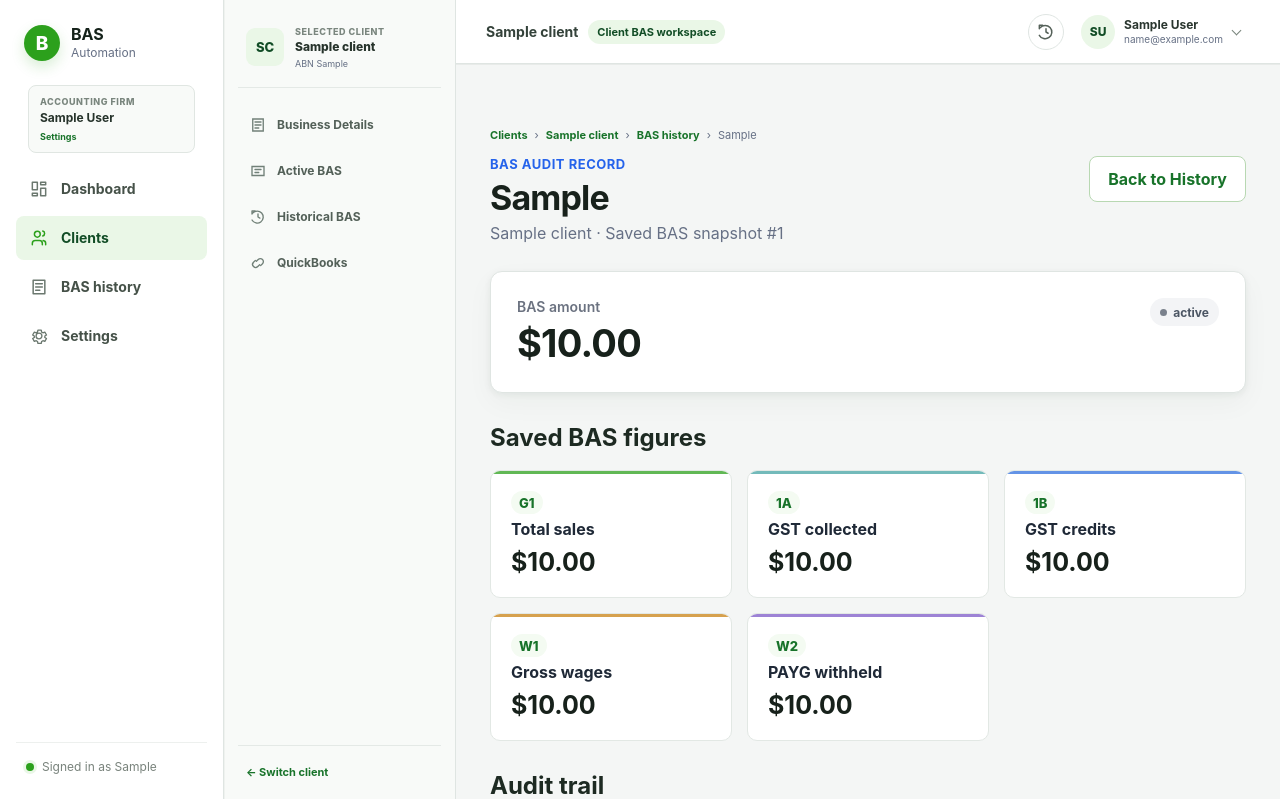
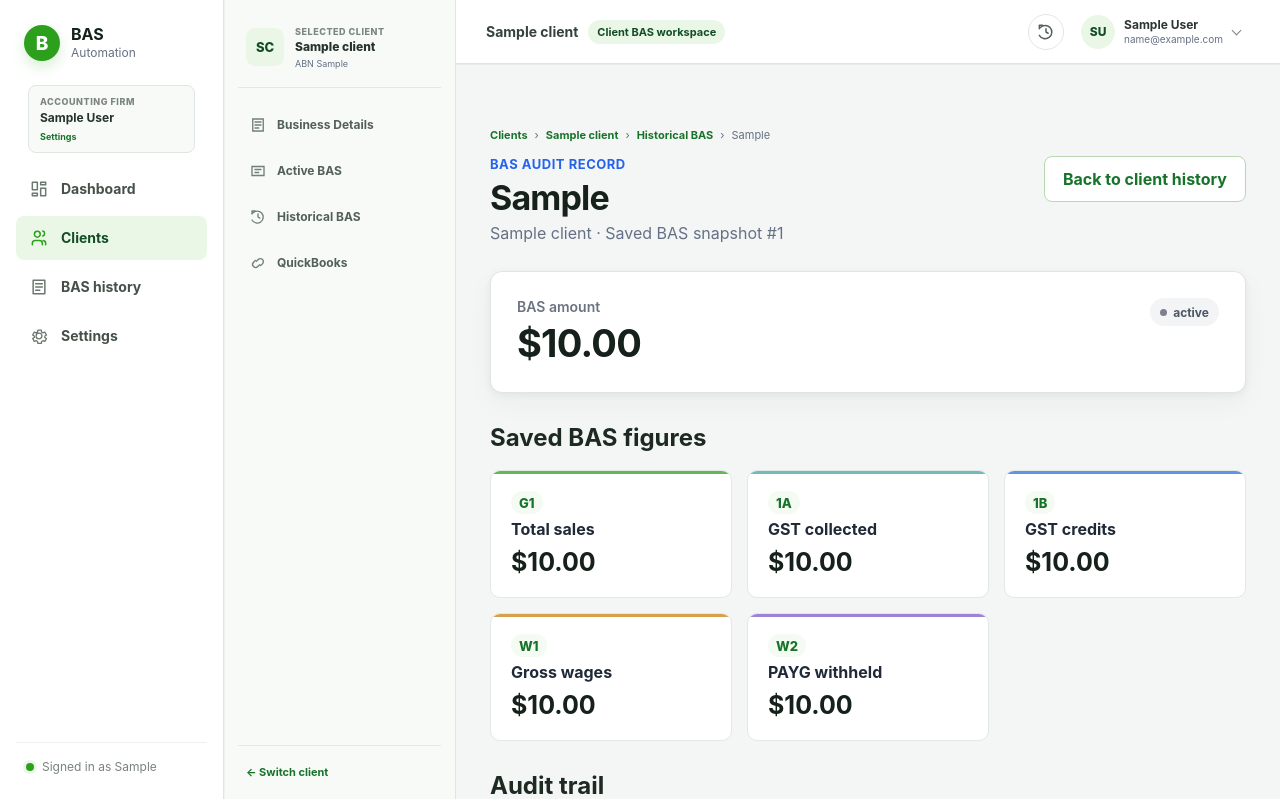
Before and after one commit to raviyadav2509/accounting, a Flask app: template templates/bas_history_detail.html in a window 1280 px wide. Shown: the top 799 px of the page. Run offline with Flask 3, Linux system fonts and the light colour scheme; the visitor is signed in with stand-in values (Sample User, id 1); tables that the repository leaves empty hold one stand-in row (values such as "Sample post"); the template is opened without the code that fills it: most values are stand-ins (such as "Sample title", 1, 10 or a date in 2020).

Commit message:
Keep historical BAS navigation inside selected client

```diff
--- a/templates/bas_history_detail.html
+++ b/templates/bas_history_detail.html
@@ -7,7 +7,11 @@
     <span>›</span>
     <a href="{{ url_for('bas.client_dashboard', client_id=client.id) }}">{{ client.company_name }}</a>
     <span>›</span>
-    <a href="{{ url_for('bas.bas_history') }}">BAS history</a>
+    {% if g.client %}
+        <a href="{{ url_for('bas.client_dashboard', client_id=client.id, section='history') }}#historical-bas">Historical BAS</a>
+    {% else %}
+        <a href="{{ url_for('bas.bas_history') }}">BAS history</a>
+    {% endif %}
     <span>›</span>
     <span>{{ record.period_display }}</span>
 </div>
@@ -18,7 +22,11 @@
         <h1>{{ record.period_display }}</h1>
         <div class="subtitle">{{ client.company_name }} · Saved BAS snapshot #{{ record.id }}</div>
     </div>
-    <a class="secondary-button" href="{{ url_for('bas.bas_history') }}">Back to History</a>
+    {% if g.client %}
+        <a class="secondary-button" href="{{ url_for('bas.client_dashboard', client_id=client.id, section='history') }}#historical-bas">Back to client history</a>
+    {% else %}
+        <a class="secondary-button" href="{{ url_for('bas.bas_history') }}">Back to History</a>
+    {% endif %}
 </div>
 
 <div class="card audit-summary">
```
